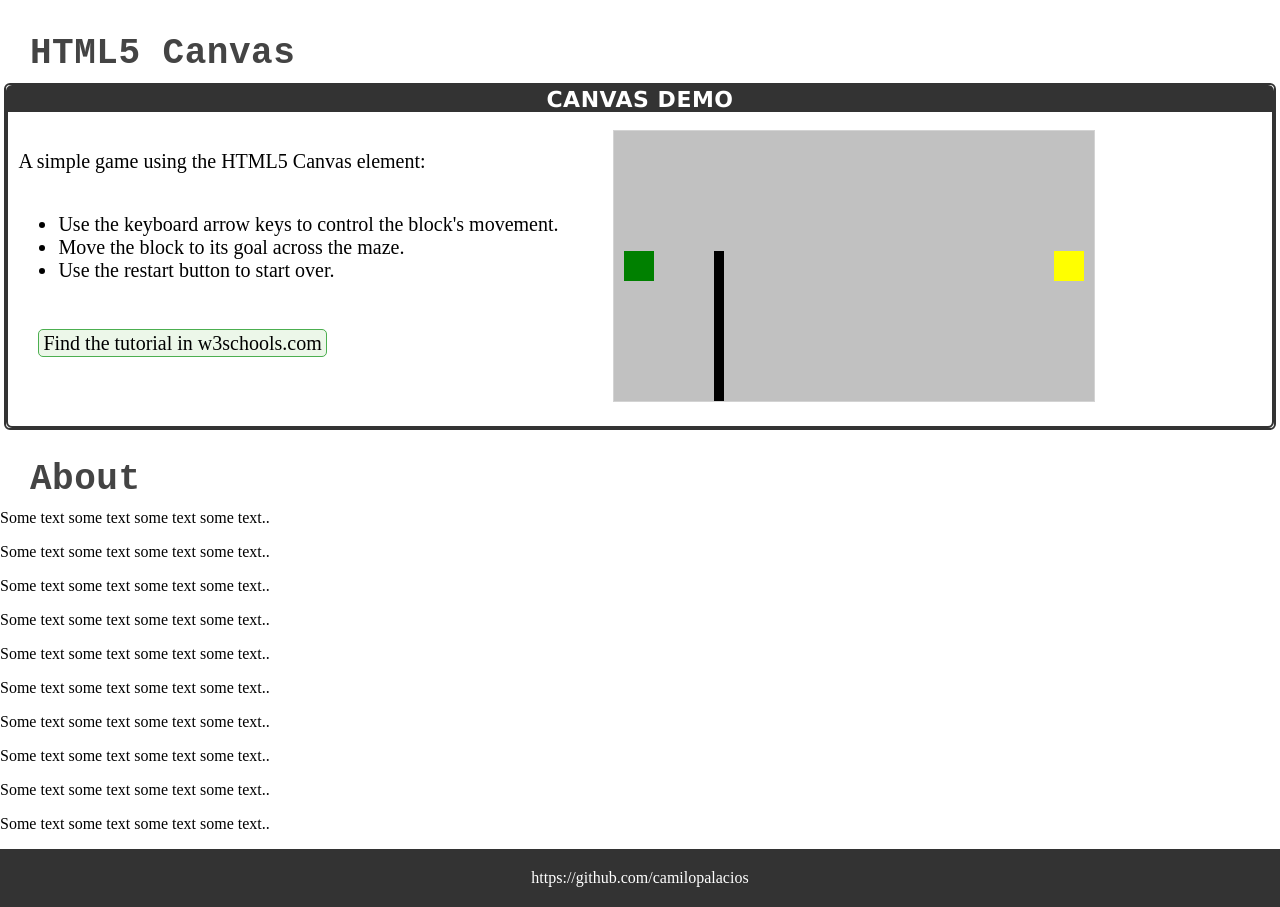
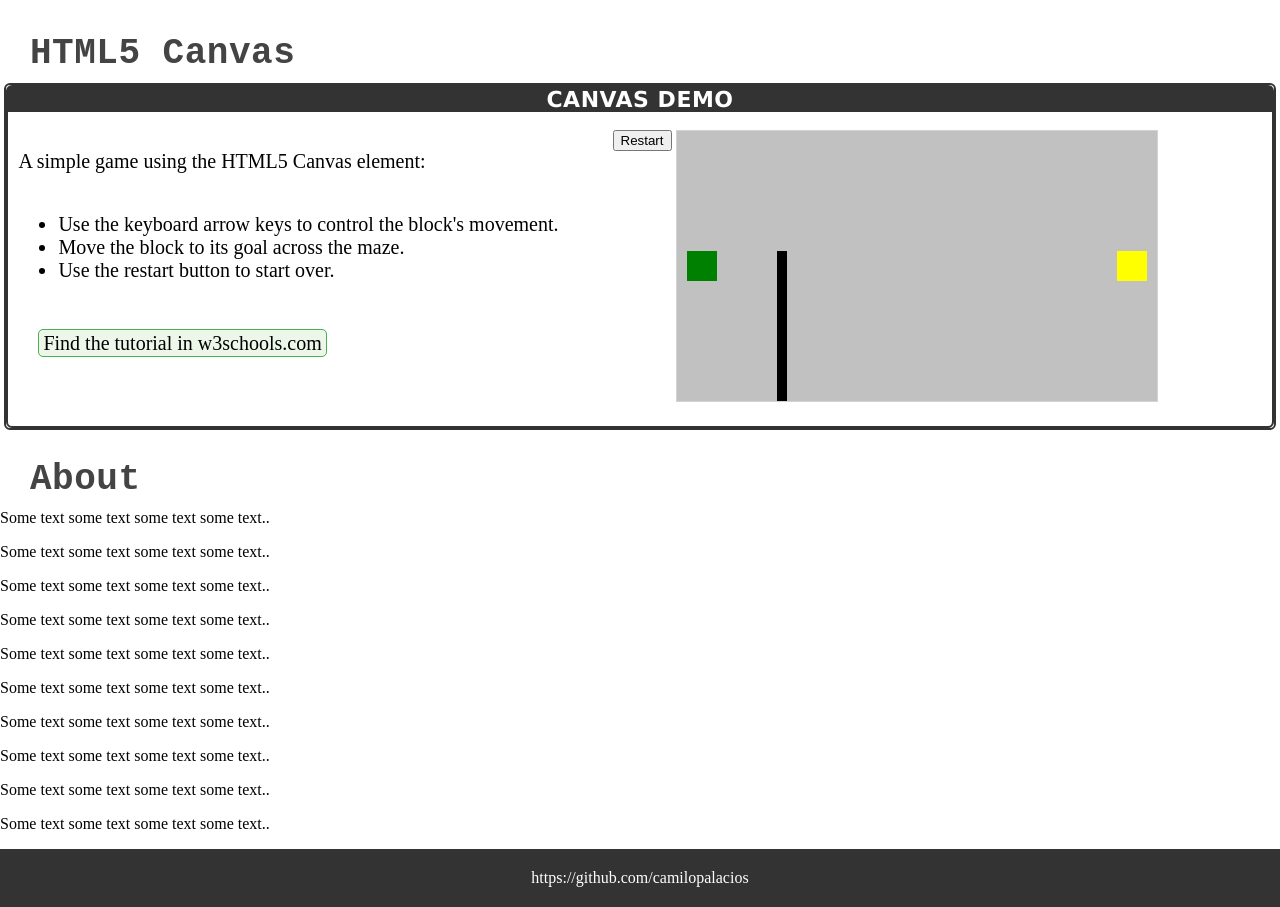
Before and after one commit to camilopalacios/camilopalacios.github.io, a website: page index.html in a window 1280 px wide. Shown: the part 920-1827 px from the top of the page. Drawn offline with Linux system fonts and the light colour scheme.

Commit message:
Add restart button
A button to restart the canvas demo

```diff
--- a/index.html
+++ b/index.html
@@ -159,6 +159,7 @@
               <a href="http://www.w3schools.com/games/default.asp" class="link-button">Find the tutorial in w3schools.com</a>
             </div>
           </div>
+          <button id="restart" onclick="startGame()">Restart</button>
           <div  id="canvas">
           <!-- The canvas is added here -->
           </div>
--- a/src/application.js
+++ b/src/application.js
@@ -26,7 +26,7 @@ function setActive(){
  */
 $(document).ready(startGame);
 
-var myGamePiece;
+//var myGamePiece;
 
 var myGameArea = {
   canvas: document.createElement('canvas'),
@@ -60,10 +60,8 @@ var myGameArea = {
 
 function startGame(){
   goal = new component(30, 30, 'yellow', 440, 120);
-  //goal = new component(30, 30, 'yellow', 50, 120);
   myGamePiece = new component(30, 30, 'green', 10, 120);
   myObstacle = new component(10, 200, 'black', 100, 120);
-
   myGameArea.start();
 }
 
--- a/style.css
+++ b/style.css
@@ -211,8 +211,10 @@ p{
   width: 50%;
 }
 
+#restart{
+  margin-left: 50px;
+}
 #canvas{
-  margin-left: 50px;
   vertical-align: top;
   text-align: center;
   display: inline-block;
```
